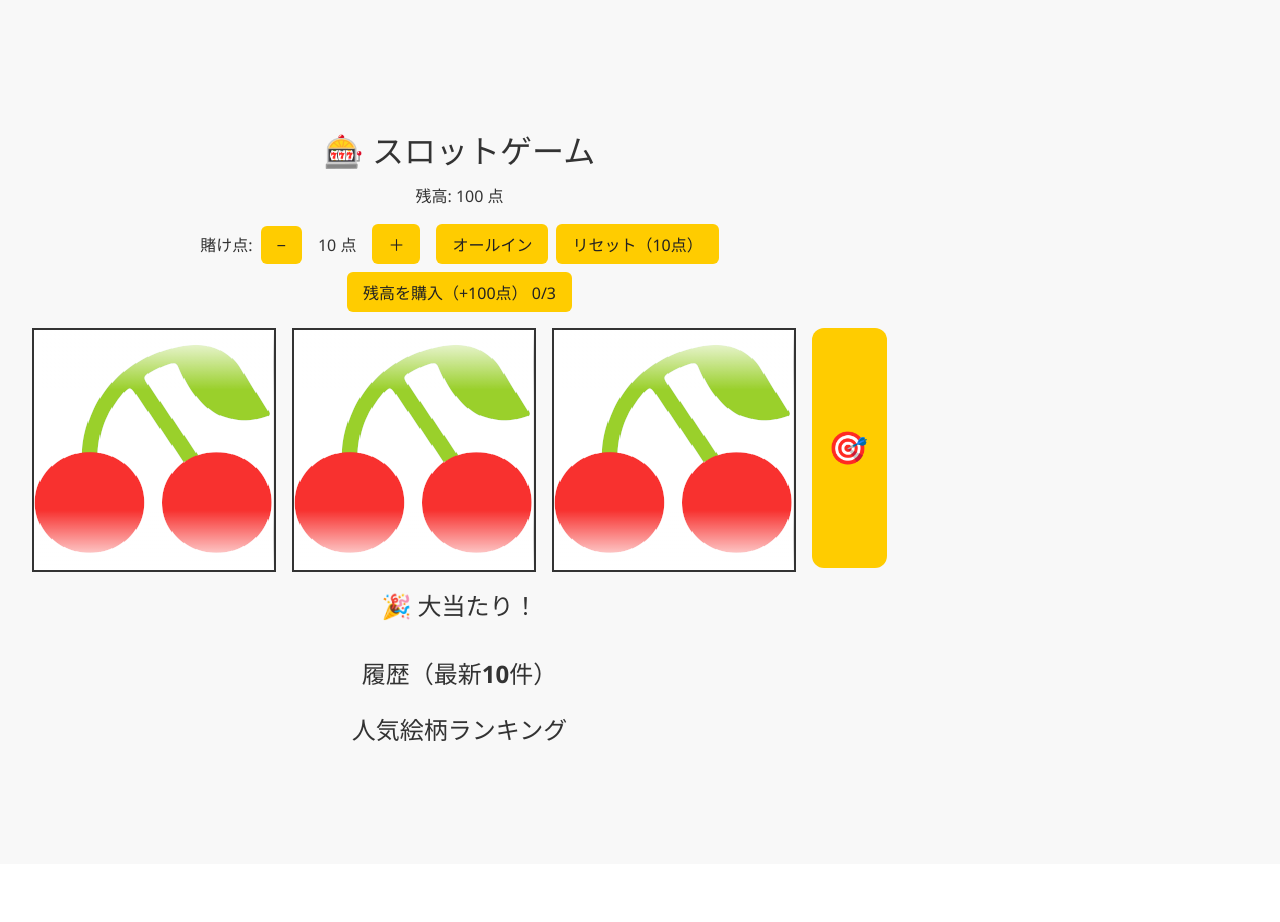
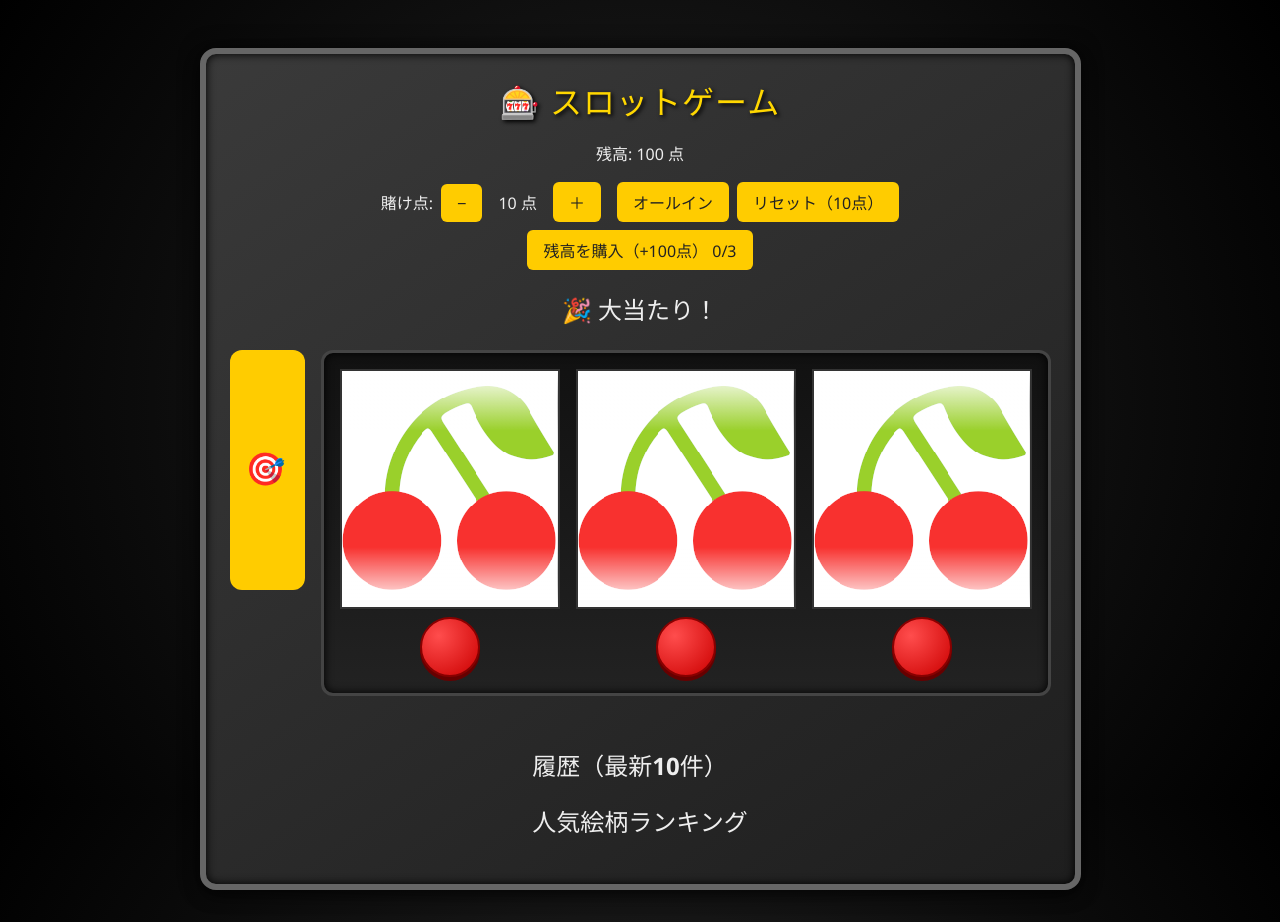
Before and after one commit to kista-ll/slot-game, a React (Vite) app: page / in a window 1280 px wide. Before the commit the page ends 864 px from the top, so only its background shows below. Built offline with nearby package versions, Linux system fonts and the light colour scheme.

Commit message:
リファクタリングと調整

```diff
--- a/src/SlotMachine.css
+++ b/src/SlotMachine.css
@@ -1,12 +1,16 @@
 /* ゲーム全体のレイアウト */
 body {
+  background: radial-gradient(circle at center, #222 0%, #000 100%);
+  background-attachment: fixed;
+  background-size: cover;
+  color: #eee;
   font-family: 'Segoe UI', sans-serif;
-  background-color: #f8f8f8;
   margin: 0;
   padding: 2rem;
-  text-align: center;
-  color: #333;
+  display: flex;
+  justify-content: center;
 }
+
 
 /* スロットタイトル */
 h1 {
@@ -99,3 +103,49 @@ button:disabled {
   margin: 0.25rem 0;
   font-size: 1rem;
 }
+.reach-banner {
+  font-size: 2rem;
+  font-weight: bold;
+  color: gold;
+  animation: reach-pulse 1s ease-in-out infinite;
+  margin-top: 1rem;
+}
+.slot-machine-frame {
+  background: linear-gradient(145deg, #3a3a3a, #1e1e1e);
+  border: 6px solid #666;
+  border-radius: 16px;
+  padding: 1.5rem;
+  box-shadow:
+    inset 0 0 10px #000,
+    0 0 20px rgba(0, 0, 0, 0.6),
+    0 8px 16px rgba(0, 0, 0, 0.4);
+  display: inline-block;
+}
+
+.reel-area {
+  background: linear-gradient(to bottom, #111, #222);
+  border: 3px solid #444;
+  border-radius: 12px;
+  padding: 1rem;
+  display: flex;
+  gap: 1rem;
+  justify-content: center;
+  box-shadow: inset 0 0 10px #000;
+}
+
+.slot-header {
+  font-size: 2rem;
+  color: gold;
+  text-shadow: 2px 2px 4px #000;
+  margin-bottom: 1rem;
+  font-weight: bold;
+  letter-spacing: 1px;
+}
+
+
+
+@keyframes reach-pulse {
+  0% { transform: scale(1); opacity: 1; }
+  50% { transform: scale(1.2); opacity: 0.7; }
+  100% { transform: scale(1); opacity: 1; }
+}
--- /dev/null
+++ b/src/components/HistoryPanel.tsx
@@ -0,0 +1,30 @@
+import React from 'react';
+
+type Props = {
+  history: string[][];
+  symbolCounts: Record<string, number>;
+};
+
+export const HistoryPanel: React.FC<Props> = ({ history, symbolCounts }) => {
+  return (
+    <div style={{ marginTop: '2rem' }}>
+      <h2>履歴（最新10件）</h2>
+    <ul style={{ listStyle: 'none', padding: 0, textAlign: 'center' }}>
+      {history.map((entry, i) => (
+        <li key={i}>{entry.join(' | ')}</li>
+      ))}
+    </ul>
+
+      <h2>人気絵柄ランキング</h2>
+      <ul style={{ listStyle: 'none', padding: 0, textAlign: 'center' }}>
+        {Object.entries(symbolCounts)
+          .sort((a, b) => b[1] - a[1])
+          .map(([symbol, count]) => (
+            <li key={symbol}>
+              {symbol}: {count}回
+            </li>
+          ))}
+      </ul>
+    </div>
+  );
+};
--- a/src/components/Reel.css
+++ b/src/components/Reel.css
@@ -1,6 +1,12 @@
+/* 全体のサイズ計算を安定させる */
+* {
+  box-sizing: border-box;
+}
+
+/* リール枠 */
 .reel {
   position: relative;
-  width: 240px;
+  width: 220px;
   height: 240px;
   overflow: hidden;
   border: 2px solid #333;
@@ -12,6 +18,7 @@
   transition: box-shadow 0.3s ease, border-color 0.3s ease;
 }
 
+/* 上下のグラデーションマスク */
 .reel::before,
 .reel::after {
   content: '';
@@ -33,26 +40,29 @@
   background: linear-gradient(to top, rgba(255,255,255,1), rgba(255,255,255,0));
 }
 
+/* リールの中身（シンボル群） */
 .reel-inner {
   position: absolute;
   top: 0;
   left: 0;
-  width: 240px;
-  height: 2880px;
+  width: 100%;
+  height: auto;
   transform-style: preserve-3d;
   transform: translateY(0);
 }
 
+/* シンボル画像 */
 .reel-inner img {
   display: block;
-  width: 240px;
-  height: 240px;
+  width: 100%;
+  height: auto;
   image-rendering: pixelated;
   transform: translateZ(0);
   backface-visibility: hidden;
   transition: transform 0.3s ease;
 }
 
+/* 中央に止まったシンボル */
 .reel-inner img.center {
   transform: scale(1.0) translateY(0px) translateZ(0px);
   transform-origin: center bottom;
@@ -61,6 +71,40 @@
   border-radius: 8px;
 }
 
+/* リーチ演出 */
+.reel-wrapper.reach {
+  animation: reach-flash 0.4s ease-in-out infinite;
+}
+
+/* リール停止ボタン */
+.reel-stop-button {
+  width: 60px;
+  height: 60px;
+  border-radius: 50%;
+  background: radial-gradient(circle at 30% 30%, #ff4d4d, #cc0000);
+  border: 2px solid #880000;
+  box-shadow: 0 4px 0 #660000;
+  color: white;
+  font-weight: bold;
+  font-size: 0.9rem;
+  cursor: pointer;
+  transition: all 0.1s ease;
+  margin-top: 0.5rem;
+}
+
+.reel-stop-button:active {
+  transform: translateY(2px);
+  box-shadow: 0 2px 0 #660000;
+}
+
+/* リーチ光演出 */
+@keyframes reach-flash {
+  0% { box-shadow: 0 0 10px rgba(255, 215, 0, 0.6); }
+  50% { box-shadow: 0 0 20px rgba(255, 215, 0, 1); }
+  100% { box-shadow: 0 0 10px rgba(255, 215, 0, 0.6); }
+}
+
+/* ポップ演出 */
 @keyframes pop {
   0% { transform: scale(1) translateY(0) translateZ(0); }
   50% { transform: scale(1.3) translateY(15px) translateZ(40px); }
@@ -72,6 +116,7 @@
   animation: pop 0.4s ease-out forwards;
 }
 
+/* 回転アニメーション */
 .reel-inner.fast {
   animation: spin-fast 0.8s linear infinite;
 }
@@ -90,6 +135,7 @@
   100% { transform: translateY(-1440px); }
 }
 
+/* 停止時の光演出 */
 .reel.stopping {
   animation: flash 0.3s ease-in-out;
 }
--- a/src/components/Reel.tsx
+++ b/src/components/Reel.tsx
@@ -5,6 +5,7 @@ type Props = {
     spinning: boolean;
     onStop: (symbol: string) => void;
     index: number;
+    isReachTarget?: boolean;
 };
 
 const symbolList = ['🍒', '🍋', '7️⃣', '🔔', '🍀', '⭐'];
@@ -36,7 +37,7 @@ const getCenterSymbolIndex = (translateY: number): number => {
     return Math.floor(offset / symbolHeight) % totalSymbols;
 };
 
-export const Reel: React.FC<Props> = ({ spinning, onStop, index }) => {
+export const Reel: React.FC<Props> = ({ spinning, onStop, index, isReachTarget }) => {
     const reelRef = useRef<HTMLDivElement>(null);
     const containerRef = useRef<HTMLDivElement>(null);
     const [centerIndex, setCenterIndex] = useState<number | null>(null);
@@ -75,8 +76,12 @@ export const Reel: React.FC<Props> = ({ spinning, onStop, index }) => {
     };
 
     return (
-    <div className="reel-wrapper" style={{ display: 'flex', flexDirection: 'column', alignItems: 'center' }}>
-      <div className="reel" ref={containerRef}>
+        <div
+            className={`reel-wrapper ${isReachTarget ? 'reach' : ''}`}
+            style={{ display: 'flex', flexDirection: 'column', alignItems: 'center' }}
+            ref={containerRef}
+        >
+            <div className="reel">
                 <div className="reel-inner" ref={reelRef}>
                     {symbolList.map((symbol, i) => {
                         const isCenter = i === centerIndex;
@@ -92,15 +97,12 @@ export const Reel: React.FC<Props> = ({ spinning, onStop, index }) => {
                     })}
                 </div>
             </div>
-
-      {spinning && (
             <button
                 onClick={stop}
-          style={{ marginTop: '0.5rem' }}
+                className="reel-stop-button"
+                disabled={!spinning}
             >
-          リール{index + 1}ストップ
             </button>
-      )}
         </div>
     );
 };
--- a/src/components/SlotMachine.tsx
+++ b/src/components/SlotMachine.tsx
@@ -1,6 +1,7 @@
 import React, { useState, useEffect, useRef } from 'react';
 import { Reel } from './Reel';
 import { BetControls } from './BetControls';
+import { HistoryPanel } from './HistoryPanel';
 import { usePurchaseLimit } from '../hooks/usePurchaseLimit';
 import { AudioController } from '../utils/AudioController';
 import '../SlotMachine.css';
@@ -25,9 +26,12 @@ export const SlotMachine: React.FC = () => {
   const [lastWinMessage, setLastWinMessage] = useState('');
   const [history, setHistory] = useState<string[][]>([]);
   const [symbolCounts, setSymbolCounts] = useState<Record<string, number>>({});
+  const [reachActive, setReachActive] = useState(false);
+  const [reachTargets, setReachTargets] = useState<number[]>([]);
 
   const audioController = useRef(new AudioController()).current;
   const winAudioController = useRef(new AudioController()).current;
+  const reachAudioController = useRef(new AudioController()).current;
 
   const {
     count: purchaseCount,
@@ -47,6 +51,8 @@ export const SlotMachine: React.FC = () => {
     setSpinning([true, true, true]);
     setResult(['❔', '❔', '❔']);
     setLastWinMessage('');
+    setReachActive(false);
+    setReachTargets([]);
     setScore((prev) => {
       const newScore = prev - bet;
       localStorage.setItem('slotScore', newScore.toString());
@@ -60,6 +66,12 @@ export const SlotMachine: React.FC = () => {
     setSpinning((prev) => {
       const updated = [...prev];
       updated[index] = false;
+      // 最後のリールが止まったらリーチ演出を解除
+      const allStopped = updated.every((s) => !s);
+      if (allStopped) {
+        setReachActive(false);
+        setReachTargets([]);
+      }
       return updated;
     });
     setResult((prev) => {
@@ -88,6 +100,31 @@ export const SlotMachine: React.FC = () => {
   const isAllStopped = spinning.every((s) => !s);
   const isWin = result.every((s) => s === result[0]);
 
+  // リーチ判定
+  useEffect(() => {
+    const stopped = result
+      .map((symbol, i) => ({ symbol, i }))
+      .filter(({ symbol }) => symbol !== '❔');
+
+    if (stopped.length >= 2) {
+      const [first, second] = stopped;
+      if (first.symbol === second.symbol) {
+        const targets = spinning
+          .map((s, i) => (s ? i : null))
+          .filter((i): i is number => i !== null);
+
+        if (targets.length > 0) {
+          setReachActive(true);
+          setReachTargets(targets);
+          reachAudioController.play('/sounds/reach.wav');
+        }
+      }
+    } else {
+      setReachActive(false);
+      setReachTargets([]);
+    }
+  }, [result, spinning]);
+
   useEffect(() => {
     if (isAllStopped && result.every((r) => r !== '❔')) {
       const newHistory = [result, ...history.slice(0, 9)];
@@ -115,8 +152,8 @@ export const SlotMachine: React.FC = () => {
   }, [isAllStopped]);
 
   return (
-    <div style={{ textAlign: 'center' }}>
-      <h1>🎰 スロットゲーム</h1>
+    <div className="slot-machine-frame" style={{ display: 'flex', flexDirection: 'column', alignItems: 'center', justifyContent: 'center' }}>
+      <div className="slot-header">🎰 スロットゲーム</div>
       <div>残高: {score} 点</div>
 
       <BetControls bet={bet} score={score} setBet={setBet} />
@@ -128,19 +165,37 @@ export const SlotMachine: React.FC = () => {
       >
       残高を購入（+100点） {purchaseCount}/3
       </button>
+      <div
+        style={{
+          display: 'flex',
+          flexDirection: 'column',
+          alignItems: 'center',
+          minHeight: '4rem', // 高さを一定にする
+          justifyContent: 'center',
+        }}
+      >
+        {isAllStopped && (
+          <div style={{ marginTop: '1rem', fontSize: '1.5rem' }}>
+        {isWin ? `🎉 大当たり！ ${lastWinMessage}` : '😢 はずれ...'}
+          </div>
+        )}
 
-      <div style={{ display: 'flex', justifyContent: 'center', alignItems: 'flex-start', gap: '1rem', marginTop: '1rem' }}>
-        <div style={{ display: 'flex', gap: '1rem' }}>
-          {[0, 1, 2].map((i) => (
-            <Reel
-              key={i}
-              index={i}
-              spinning={spinning[i]}
-              onStop={(symbol) => stopReel(i, symbol)}
-            />
-          ))}
+        {reachActive && (
+          <div className="reach-banner">
+        🎯 リーチ！
           </div>
-
+        )}
+      </div>
+      <div
+      style={{
+        display: 'flex',
+        justifyContent: 'center',
+        alignItems: 'flex-start',
+        gap: '1rem',
+        marginTop: '1rem',
+      }}
+      >
+      {/* レバーを左にしたい場合 */}
       <button
         onClick={startSpin}
         disabled={spinning.some((s) => s) || score < bet}
@@ -148,31 +203,24 @@ export const SlotMachine: React.FC = () => {
       >
         🎯
       </button>
+
+      {/* リール群 */}
+      <div className="reel-area" >
+        {[0, 1, 2].map((i) => (
+        <Reel
+          key={i}
+          index={i}
+          spinning={spinning[i]}
+          onStop={(symbol) => stopReel(i, symbol)}
+          isReachTarget={reachActive && reachTargets.includes(i)}
+        />
+        ))}
       </div>
 
-      {isAllStopped && (
-        <div style={{ marginTop: '1rem', fontSize: '1.5rem' }}>
-          {isWin ? `🎉 大当たり！ ${lastWinMessage}` : '😢 はずれ...'}
+      {/* レバーを右にしたい場合はこのボタンを右側に移動 */}
       </div>
-      )}
+      <HistoryPanel history={history} symbolCounts={symbolCounts} />
+    </div>
 
-      <div style={{ marginTop: '2rem' }}>
-        <h2>履歴（最新10件）</h2>
-        <ul style={{ listStyle: 'none', padding: 0 }}>
-          {history.map((entry, i) => (
-            <li key={i}>{entry.join(' | ')}</li>
-          ))}
-        </ul>
-
-        <h2>人気絵柄ランキング</h2>
-        <ul style={{ listStyle: 'none', padding: 0 }}>
-          {Object.entries(symbolCounts)
-            .sort((a, b) => b[1] - a[1])
-            .map(([symbol, count]) => (
-              <li key={symbol}>{symbol}: {count}回</li>
-            ))}
-        </ul>
-      </div>
-    </div>
   );
 };
```
Also changed, not shown: 1 other file (tests, documents, lock files or other folders). Lines whose indentation alone changed are shown as unchanged.
